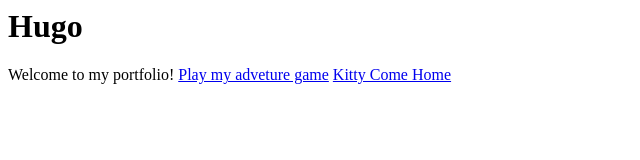
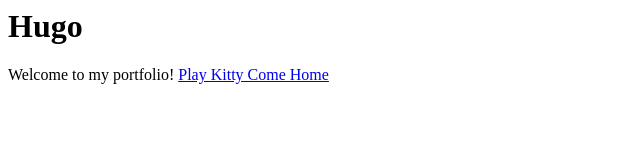
Before and after one commit to hugo215/hugo215.github.io, a plain HTML site: page index.html in a window 1280 px wide. Shown: the whole page, without its empty margins (0-640 px from the left). Drawn offline with Linux system fonts and the light colour scheme.

Commit message:
Update index.html

```diff
--- a/index.html
+++ b/index.html
@@ -5,8 +5,7 @@
 <h1>Hugo</h1>
 <p>
 Welcome to my portfolio!
-<a href="/animals/">  Play my adveture game</a>
-  <a href="/Kitty-Come-Home/"> Kitty Come Home</a>
+<a href="/Kitty-Come-Home/">  Play Kitty Come Home</a>
 </p>
 </body>
 </html>
```
